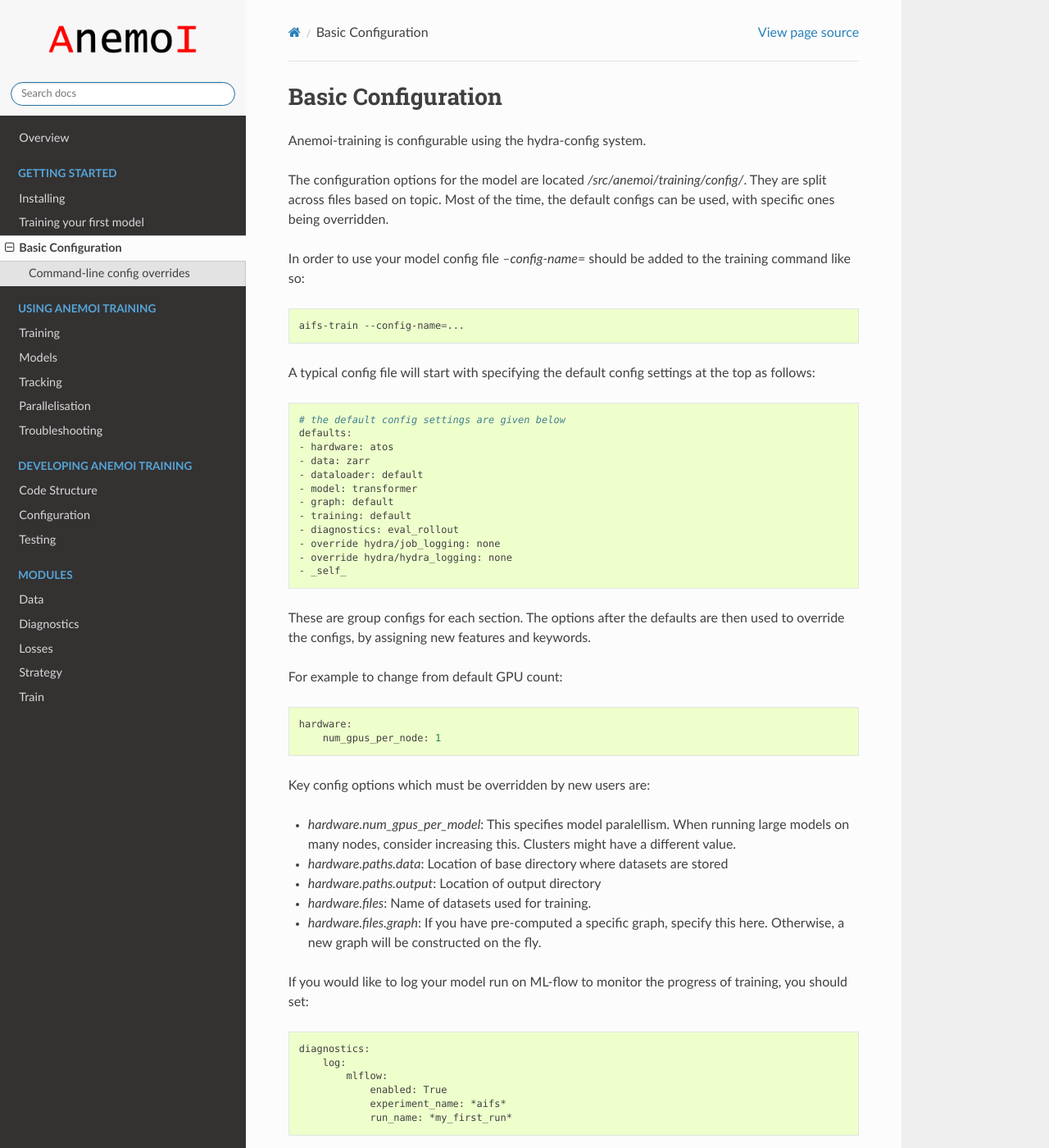
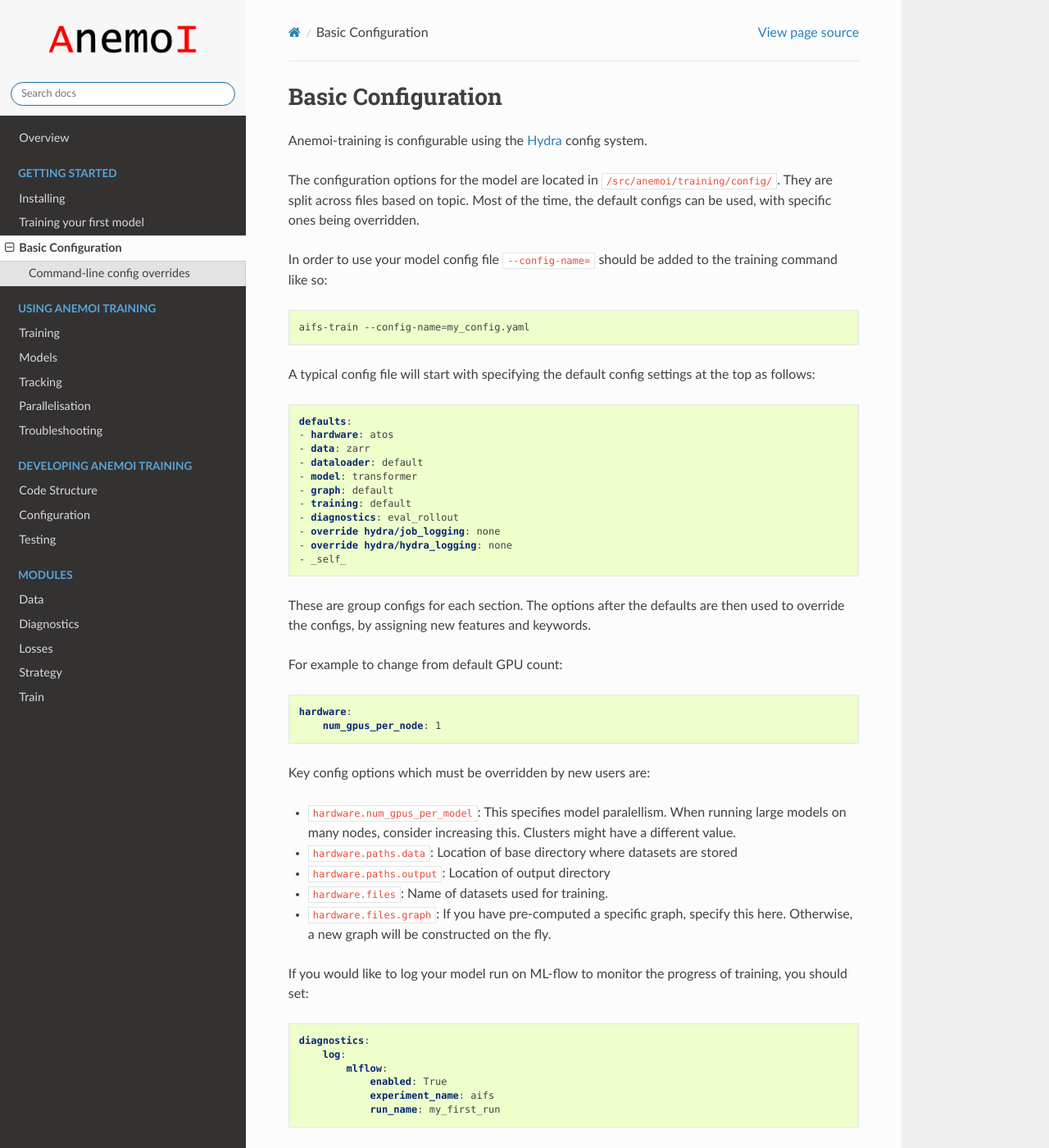
Before and after one commit to ecmwf/anemoi-training, a Sphinx documentation site: the page built from docs/start/hydra-intro.rst, in a window 1280 px wide and 1400 px high. Shown: the whole window at 82% size. Built offline with Sphinx 7.4.7 and the Read the Docs theme 2.0.0, drawn with Linux system fonts in a browser that asks for light colours; the version number could not be read and is left out.

Commit message:
Add link to Hydra, change code block to yaml for syntax highlighting

```diff
--- a/docs/start/hydra-intro.rst
+++ b/docs/start/hydra-intro.rst
@@ -2,82 +2,101 @@
  Basic Configuration
 #####################
 
-Anemoi-training is configurable using the hydra-config system.
+Anemoi-training is configurable using the `Hydra <https://hydra.cc/>`__
+config system.
 
-The configuration options for the model are located `/src/anemoi/training/config/`.
-They are split across files based on topic. Most of the time, the default configs can be used, with specific ones being overridden.
+The configuration options for the model are located in
+``/src/anemoi/training/config/``. They are split across files based on
+topic. Most of the time, the default configs can be used, with specific
+ones being overridden.
 
-In order to use your model config file `--config-name=` should be added to the training command like so:
+In order to use your model config file ``--config-name=`` should be
+added to the training command like so:
 
 .. code:: bash
 
-    aifs-train --config-name=...
+   aifs-train --config-name=my_config.yaml
 
-A typical config file will start with specifying the default config settings at the top as follows:
+A typical config file will start with specifying the default config
+settings at the top as follows:
+
+.. code:: yaml
+
+   defaults:
+   - hardware: atos
+   - data: zarr
+   - dataloader: default
+   - model: transformer
+   - graph: default
+   - training: default
+   - diagnostics: eval_rollout
+   - override hydra/job_logging: none
+   - override hydra/hydra_logging: none
+   - _self_
+
+These are group configs for each section. The options after the defaults
+are then used to override the configs, by assigning new features and
+keywords.
+
+For example to change from default GPU count:
+
+.. code:: yaml
+
+   hardware:
+       num_gpus_per_node: 1
+
+Key config options which must be overridden by new users are:
+
+-  ``hardware.num_gpus_per_model``: This specifies model paralellism.
+   When running large models on many nodes, consider increasing this.
+   Clusters might have a different value.
+
+-  ``hardware.paths.data``: Location of base directory where datasets
+   are stored
+
+-  ``hardware.paths.output``: Location of output directory
+
+-  ``hardware.files``: Name of datasets used for training.
+
+-  ``hardware.files.graph``: If you have pre-computed a specific graph,
+   specify this here. Otherwise, a new graph will be constructed on the
+   fly.
+
+If you would like to log your model run on ML-flow to monitor the
+progress of training, you should set:
+
+.. code:: yaml
+
+   diagnostics:
+       log:
+           mlflow:
+               enabled: True
+               experiment_name: aifs
+               run_name: my_first_run
+
+The value you set for experiment_name is to create a group for all your
+runs. run_name should be something uniquely describing the specific
+training run you are doing.
+
+*******************************
+ Command-line config overrides
+*******************************
+
+It is also possible to use command line config overrides. We can switch
+out group configs using
 
 .. code:: bash
 
-    # the default config settings are given below
-    defaults:
-    - hardware: atos
-    - data: zarr
-    - dataloader: default
-    - model: transformer
-    - graph: default
-    - training: default
-    - diagnostics: eval_rollout
-    - override hydra/job_logging: none
-    - override hydra/hydra_logging: none
-    - _self_
-
-These are group configs for each section. The options after the defaults are then used to override the configs, by assigning new features and keywords.
-
-For example to change from default GPU count:
-
-.. code:: bash
-
-    hardware:
-        num_gpus_per_node: 1
-
-Key config options which must be overridden by new users are:
-
-- `hardware.num_gpus_per_model`: This specifies model paralellism. When running large models on many nodes, consider increasing this. Clusters might have a different value.
-- `hardware.paths.data`: Location of base directory where datasets are stored
-- `hardware.paths.output`: Location of output directory
-- `hardware.files`: Name of datasets used for training.
-- `hardware.files.graph`: If you have pre-computed a specific graph, specify this here. Otherwise, a new graph will be constructed on the fly.
-
-If you would like to log your model run on ML-flow to monitor the progress of training, you should set:
-
-.. code:: bash
-
-    diagnostics:
-        log:
-            mlflow:
-                enabled: True
-                experiment_name: *aifs*
-                run_name: *my_first_run*
-
-
-The value you set for experiment_name is to create a group for all your runs. run_name should be something uniquely describing the specific training run you are doing.
-
-Command-line config overrides
------------------------------
-
-It is also possible to use command line config overrides. We can switch out group configs using
-
-.. code:: bash
-
-    aifs-train hardware=atos_slurm
+   aifs-train hardware=atos_slurm
 
 or override individual config entries such as
 
 .. code:: bash
 
-    aifs-train diagnostics.log.mlflow.enabled=False
+   aifs-train diagnostics.log.mlflow.enabled=False
 
 or combine everything together
 
 .. code:: bash
 
-    aifs-train --config-name=<user-defined-config> hardware=atos_slurm diagnostics.log.mlflow.enabled=False
+   aifs-train --config-name=<user-defined-config> hardware=atos_slurm diagnostics.log.mlflow.enabled=False
```
